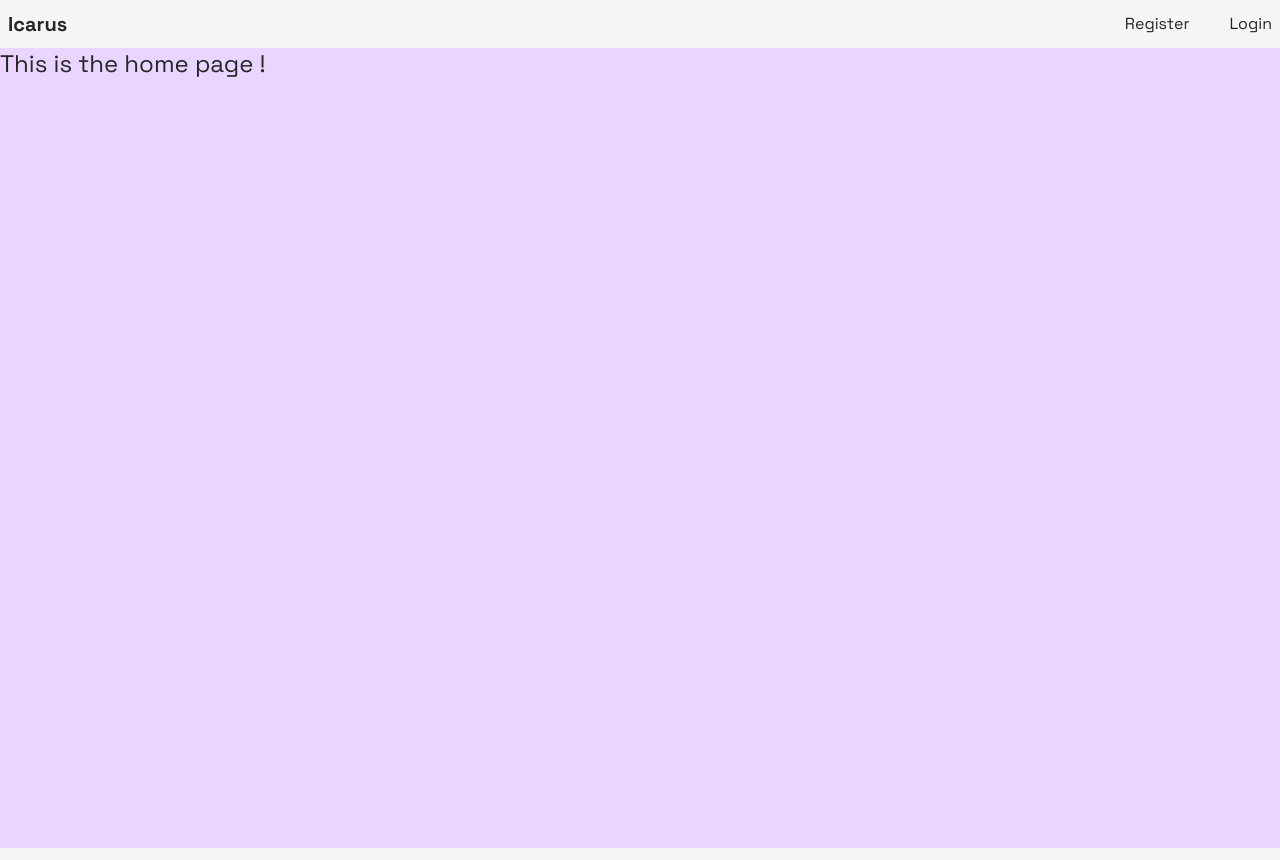
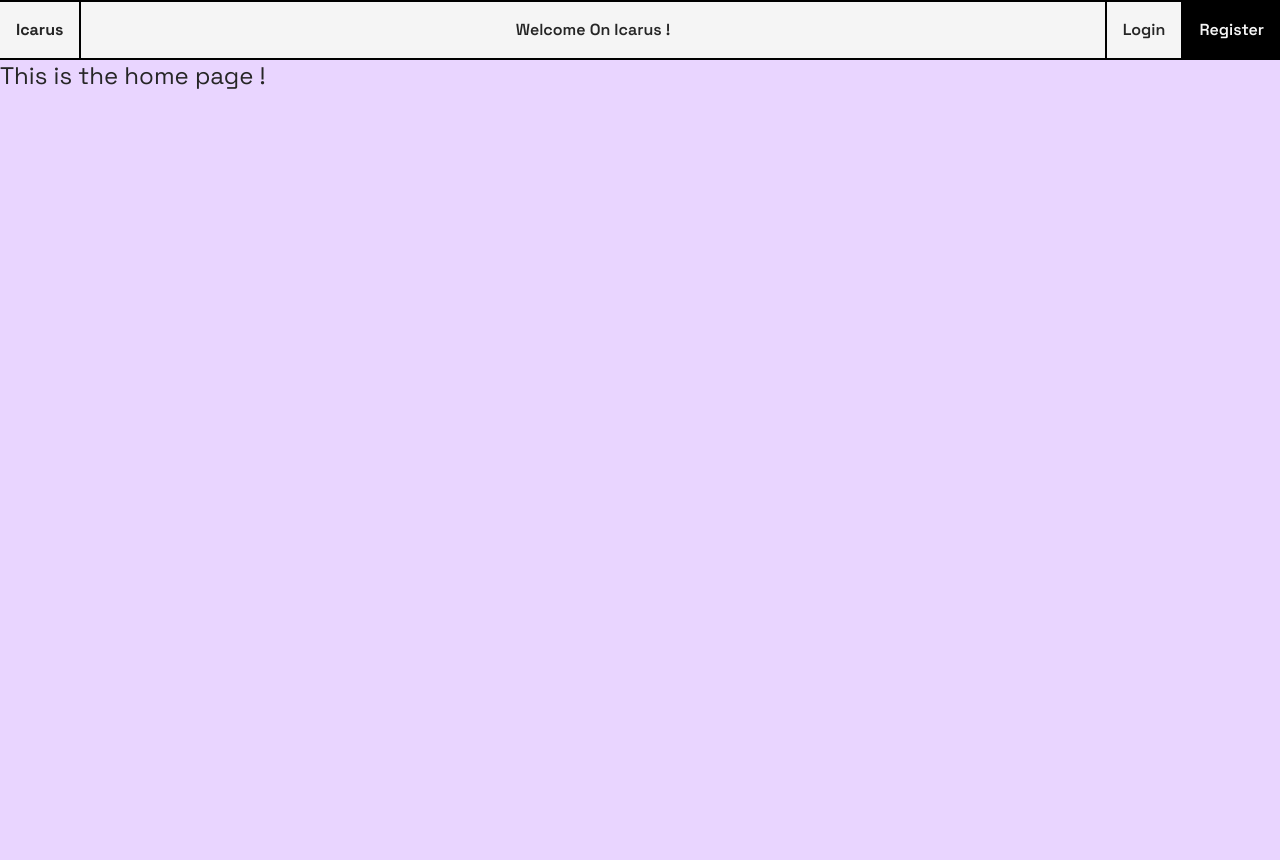
Before and after one commit to bastien707/icarus, a Next.js app: page / in a window 1280 px wide. Built offline with nearby package versions, Linux system fonts and the light colour scheme; no server answers.

Commit message:
feat: style navigation bar

```diff
--- a/src/app/(app)/dashboard/transactions/page.tsx
+++ b/src/app/(app)/dashboard/transactions/page.tsx
@@ -1,5 +1,4 @@
 import Transaction from '@/components/Transaction';
-import { User } from '../../user';
 import { getServerSession } from 'next-auth';
 import { authOptions } from '../../../api/auth/[...nextauth]/route';
 
@@ -21,8 +20,7 @@ export default async function transaction() {
 
   return (
     <main>
-      <User />
-      <pre>{JSON.stringify(session)}</pre>
+      <p>{JSON.stringify(session)}</p>
       <h1 className="text-2xl">Transactions</h1>
       <Transaction transactions={data.result} />
     </main>
--- a/src/app/(app)/user.tsx
+++ /dev/null
@@ -1,13 +0,0 @@
-'use client';
-
-import { useSession } from 'next-auth/react';
-
-export const User = () => {
-  const { data: session } = useSession();
-  return (
-    <div>
-      <h1>User</h1>
-      <pre>{JSON.stringify(session)}</pre>
-    </div>
-  );
-};
--- a/src/components/Navbar.tsx
+++ b/src/components/Navbar.tsx
@@ -1,8 +1,6 @@
 import Link from 'next/link';
-import { LogoutButton } from './ui/button/LogoutButton';
-import { RegisterButton } from './ui/button/RegisterButton';
-import { LoginButton } from './ui/button/LoginButton';
 import { route } from '@/lib/constants/route';
+import { NavButton } from './ui/button/NavButton';
 
 interface NavbarProps {
   session?: any;
@@ -11,32 +9,36 @@ interface NavbarProps {
 
 export const Navbar = ({ session, home }: NavbarProps) => {
   return (
-    <div className={`flex h-8 gap-16 m-2 items-center ${home && 'justify-between'}`}>
-      <Link className="text-xl font-bold" href={route.HOME}>
+    <div className={`flex h-fit items-center border-y-2 border-black justify-between`}>
+      <Link className="font-bold p-4 border-black sm:border-r-2" href={route.HOME}>
         Icarus
       </Link>
+      <div>
+        <p className="flex capitalize font-semibold">
+          {session ? `Welcome, ${session.user.name}` : 'Welcome on Icarus !'}
+        </p>
+      </div>
       {home ? (
-        <div className="flex gap-10">
+        <div className="flex">
           {session ? (
             <>
-              <Link href={route.DASHBOARD}>My dashboard</Link>
-              <LogoutButton />
+              <NavButton text="Go to dashboard" link={route.DASHBOARD} />
+              <NavButton type="logout" />
             </>
           ) : (
             <>
-              <RegisterButton />
-              <LoginButton />
+              <NavButton type="login" />
+              <NavButton type="register" />
             </>
           )}
         </div>
       ) : (
-        <div className="flex gap-10">
+        <div className="flex">
           {session && (
             <>
-              <Link href={route.DASHBOARD}>overview</Link>
-              <Link href={route.TRANSACTIONS}>transactions</Link>
-              <Link href={route.TOKENS}>tokens</Link>
-              <LogoutButton />
+              <NavButton text="Dashboard" link={route.DASHBOARD} />
+              <NavButton text="Transactions" link={route.TRANSACTIONS} />
+              <NavButton text="Tokens" link={route.TOKENS} />
             </>
           )}
         </div>
--- a/src/components/Transaction.tsx
+++ b/src/components/Transaction.tsx
@@ -1,20 +1,20 @@
-interface Transaction {
+type Transaction = {
   hash: string;
   from: string;
   to: string;
   timeStamp: string;
   value: number;
   functionName: string;
-}
+};
 
 interface Props {
   transactions: Transaction[];
 }
 
-export default function Transaction({ transactions }: Props) {
+export default async function Transaction({ transactions }: Props) {
   return (
     <div className="break-words">
-      {transactions.map(transaction => (
+      {transactions?.map(transaction => (
         <div className="border-t-2 border-stone-900" key={transaction.hash}>
           <p>Hash: {transaction.hash}</p>
           <p>From: {transaction.from}</p>
--- a/src/components/ui/button/LoginButton.tsx
+++ /dev/null
@@ -1,7 +0,0 @@
-'use client';
-
-import { signIn } from 'next-auth/react';
-
-export const LoginButton = () => {
-  return <button onClick={() => signIn()}>Login</button>;
-};
--- a/src/components/ui/button/LogoutButton.tsx
+++ /dev/null
@@ -1,8 +0,0 @@
-'use client';
-
-import { signOut } from 'next-auth/react';
-import { route } from '@/lib/constants/route';
-
-export const LogoutButton = () => {
-  return <button onClick={() => signOut({ callbackUrl: route.HOME })}>Sign out</button>;
-};
--- /dev/null
+++ b/src/components/ui/button/NavButton.tsx
@@ -0,0 +1,61 @@
+'use client';
+
+import { signOut, signIn } from 'next-auth/react';
+import { route } from '@/lib/constants/route';
+import Link from 'next/link';
+import { usePathname } from 'next/navigation';
+
+type ButtonType = 'login' | 'logout' | 'register';
+
+interface NavButtonProps {
+  type?: ButtonType;
+  text?: string;
+  link?: string;
+}
+
+const defaultButtonClasses =
+  'hover:bg-icarus-yellow font-semibold p-4 border-r-2 border-black last:border-r-0 first:border-l-2 hover:text-black';
+
+export const NavButton = ({ type, text = 'Home', link }: NavButtonProps) => {
+  const path = usePathname();
+  const buttonClasses = defaultButtonClasses;
+  const isCurrentPage = path === link;
+
+  if (type === 'register') {
+    return (
+      <Link
+        href={route.REGISTER}
+        className={`bg-black text-icarus-white ${buttonClasses} ${isCurrentPage ? 'bg-icarus-yellow' : ''}`}
+      >
+        Register
+      </Link>
+    );
+  }
+
+  if (!type) {
+    return (
+      <Link
+        href={link ? link : route.HOME}
+        className={`${buttonClasses} 'text-icarus-white bg-icarus-purple' ${isCurrentPage ? 'bg-icarus-yellow' : ''}`}
+      >
+        {text}
+      </Link>
+    );
+  }
+
+  return (
+    <button
+      className={`${buttonClasses} ${isCurrentPage ? 'bg-icarus-yellow' : ''}`}
+      onClick={() => {
+        if (type === 'login') {
+          signIn();
+        } else if (type === 'logout') {
+          signOut({ callbackUrl: route.HOME });
+        }
+      }}
+    >
+      {type === 'login' && 'Login'}
+      {type === 'logout' && 'Sign out'}
+    </button>
+  );
+};
--- a/src/components/ui/button/RegisterButton.tsx
+++ /dev/null
@@ -1,9 +0,0 @@
-import Link from 'next/link';
-
-export const RegisterButton = () => {
-  return (
-    <Link href="/register">
-      <p>Register</p>
-    </Link>
-  );
-};
```
